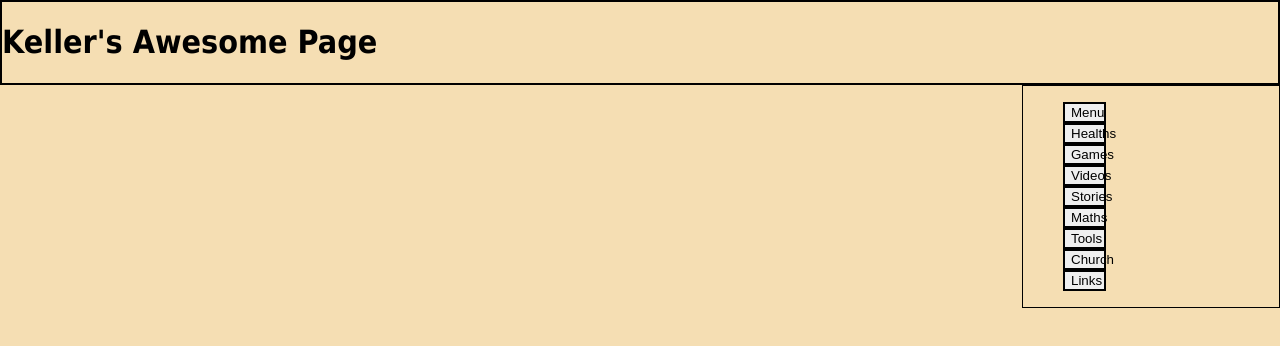
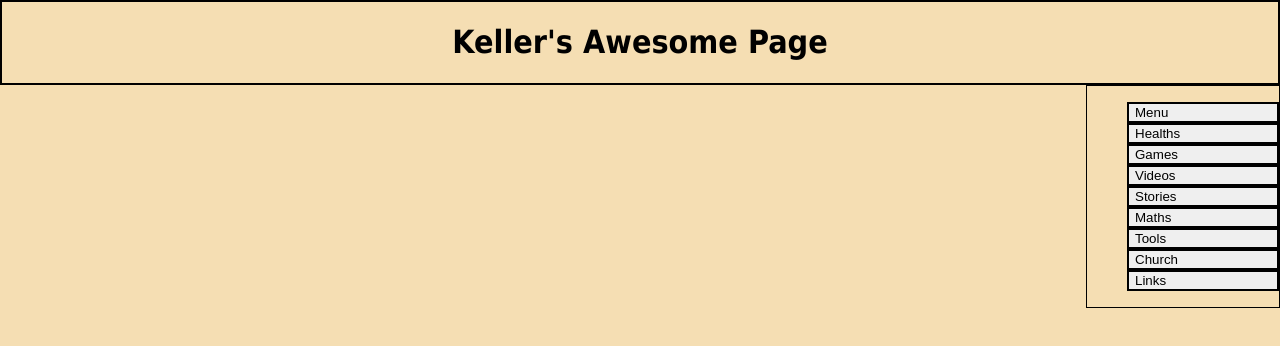
Before and after one commit to jigpuf/kellers, a React (Create React App) app: page / in a window 1280 px wide. Shown: the top 346 px of the page. Built offline with nearby package versions, Linux system fonts and the light colour scheme.

Commit message:
styling
aside, button width, h1 centering

```diff
--- a/src/App.css
+++ b/src/App.css
@@ -5,13 +5,14 @@ body {
 
 aside {
   float:right;
-  width: 20%;
+  width: 15%;
   border: 1px solid black;
 }
 button {
   border: 2px solid black;
   display: block;
-  width: 20%;
+  width: 100%;
+  text-align: left;
 }
 
 ul {
@@ -21,3 +22,7 @@ ul {
 header {
   border: 2px solid black;
 }
+
+h1 {
+  text-align: center;
+}
```
